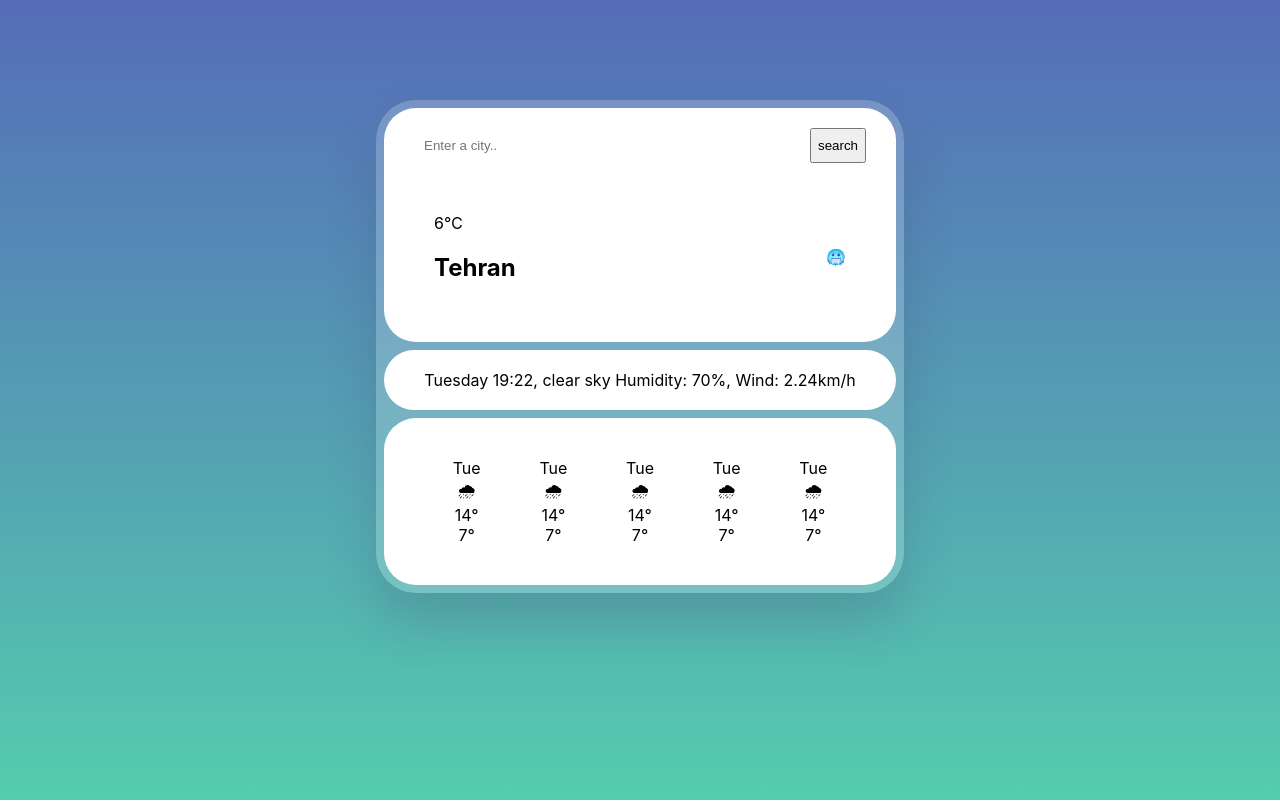
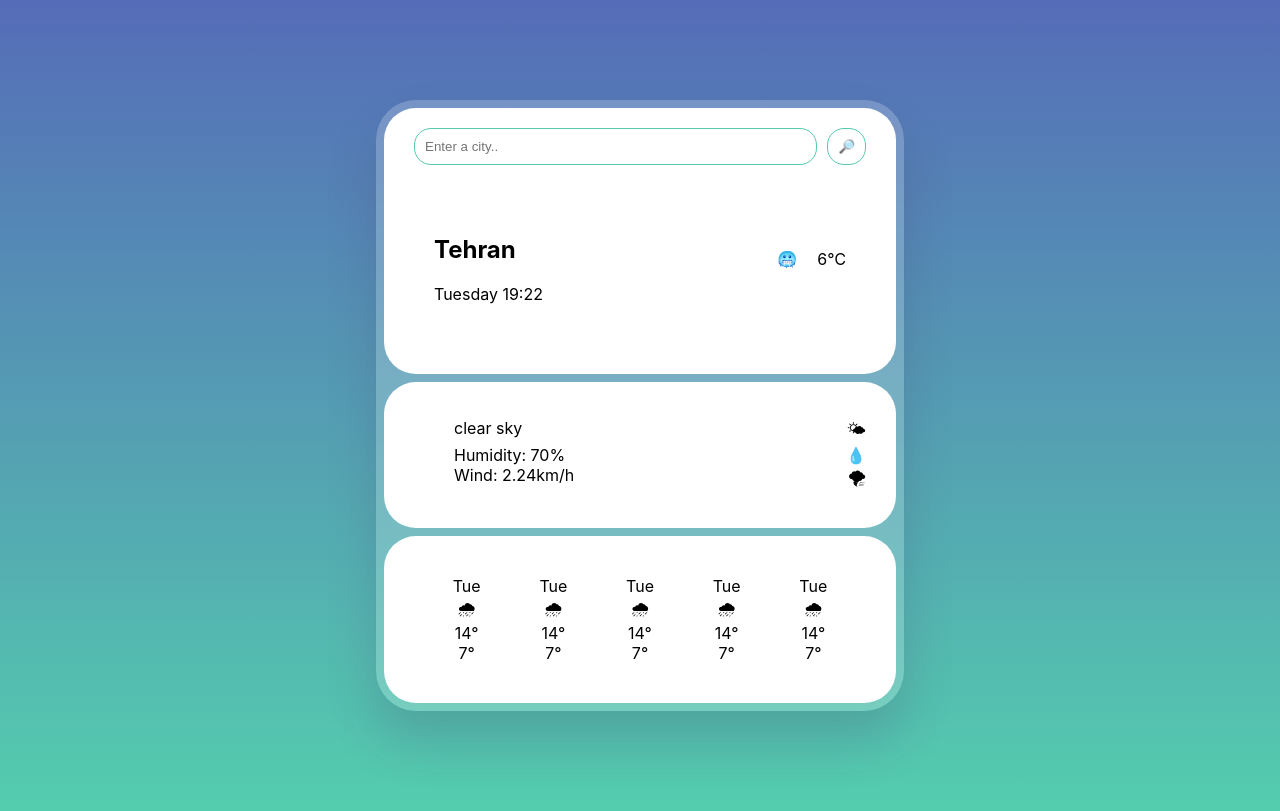
Before and after one commit to hastiatarod/check-weather, a React (Create React App) app: page / in a window 1280 px wide. Built offline with nearby package versions, Linux system fonts and the light colour scheme.

Commit message:
adding initial css

```diff
--- a/src/App.css
+++ b/src/App.css
@@ -40,13 +40,19 @@
 .searchContainer input{
   flex: 1;
   padding: 10px;
-  border: white;
-  border-radius: 5px ;
+  border: 1px solid #54CBAE;
+  border-radius: 17px ;
+}
+.searchContainer button{
+  border: 1px solid #54CBAE;
+  border-radius: 17px ;
+  background-color: transparent ;
+  padding: 10px 10px;
 }
 .city-info-container{
   display: flex;
   justify-content: space-between;
-  margin-top: 30px;
+  margin: 30px auto;
 
 }
 .info{
@@ -60,14 +66,26 @@
 }
 .degree{
   display: flex;
-  gap: 10px;
+  gap: 20px;
   align-items: center;
   border-radius: 8px;
   padding: 20px;
 }
+.weather-details ul{
+  list-style: none;
+  text-align: left;
+
+}
+.weather-details li{
+  display: flex;
+  justify-content: space-between;
+
+}
+
 
 .forecastBox{
   display: flex;
+  flex-wrap: wrap;
   justify-content: space-evenly;
 }
 .forecast{
--- a/src/cityInfo.js
+++ b/src/cityInfo.js
@@ -3,12 +3,16 @@ export default function CityInfo(){
     return(
         <div className="city-info-container">
             <div className="info">
-                <div>6℃</div>
-                <h2>Tehran</h2>
+
+                    <h2>Tehran</h2>
+                    <div> Tuesday 19:22 </div>
             </div>
             <div className="degree">
                 <div>🥶</div>
+                <div>6℃</div>
             </div>
+
+
         </div>
 
     );
--- a/src/currentDay.js
+++ b/src/currentDay.js
@@ -1,8 +1,17 @@
 import React from "react";
 export default function CurrentDay(){
     return(
-        <div>
-            Tuesday 19:22, clear sky
-Humidity: 70%, Wind: 2.24km/h
+        <div className="weather-details">
+            <ul>
+                <li>
+                    <div>clear sky </div> <div>🌤</div>
+                </li>
+                <li>
+                   <div> Humidity: 70%</div> <div>💧</div>
+                </li>
+                <li>
+                    <div>Wind: 2.24km/h </div><div>🌪</div>
+                </li>
+            </ul>
         </div>
     );}
--- a/src/searchEngine.js
+++ b/src/searchEngine.js
@@ -1,11 +1,12 @@
 import React from "react";
 
 export default function SearchEngine(){
+
     return(
         <div>
             <form className="searchContainer">
                 <input type="text" placeholder="Enter a city.."></input>
-                <button type="submit"> search </button>
+                <button type="submit"> 🔎 </button>
             </form>
         </div>
     );
```
